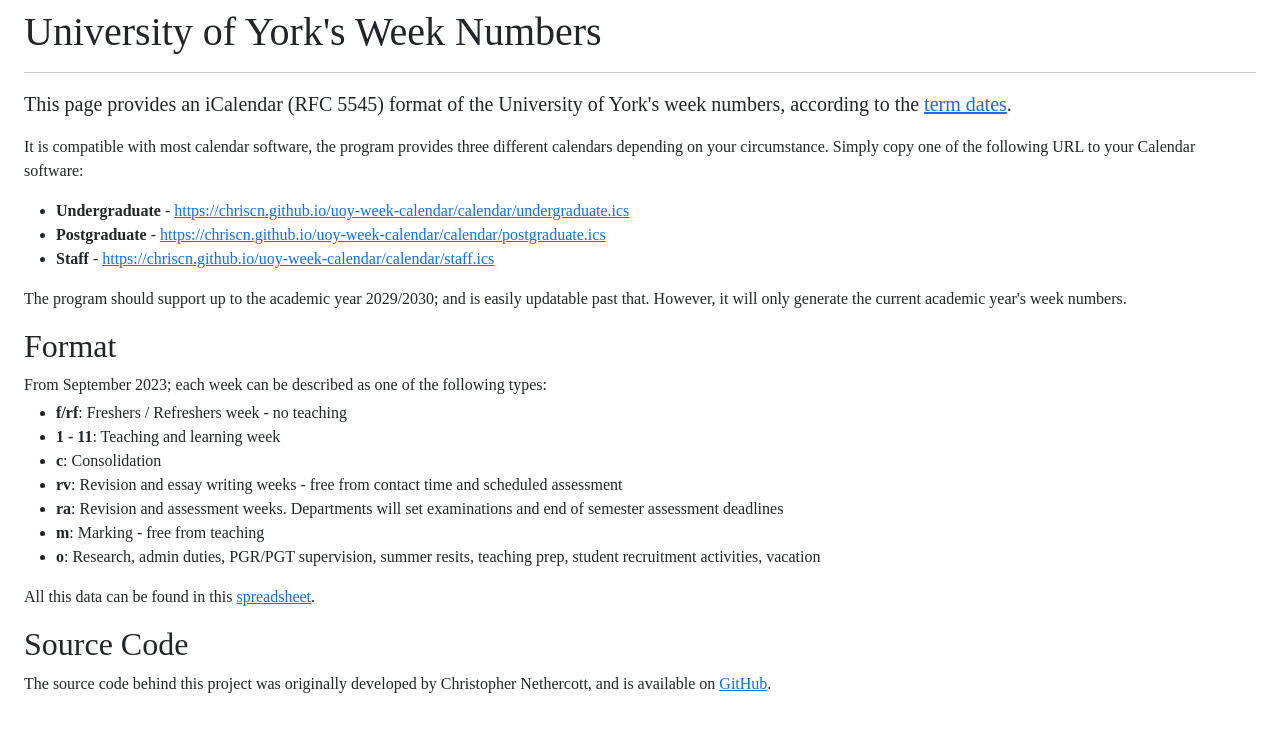
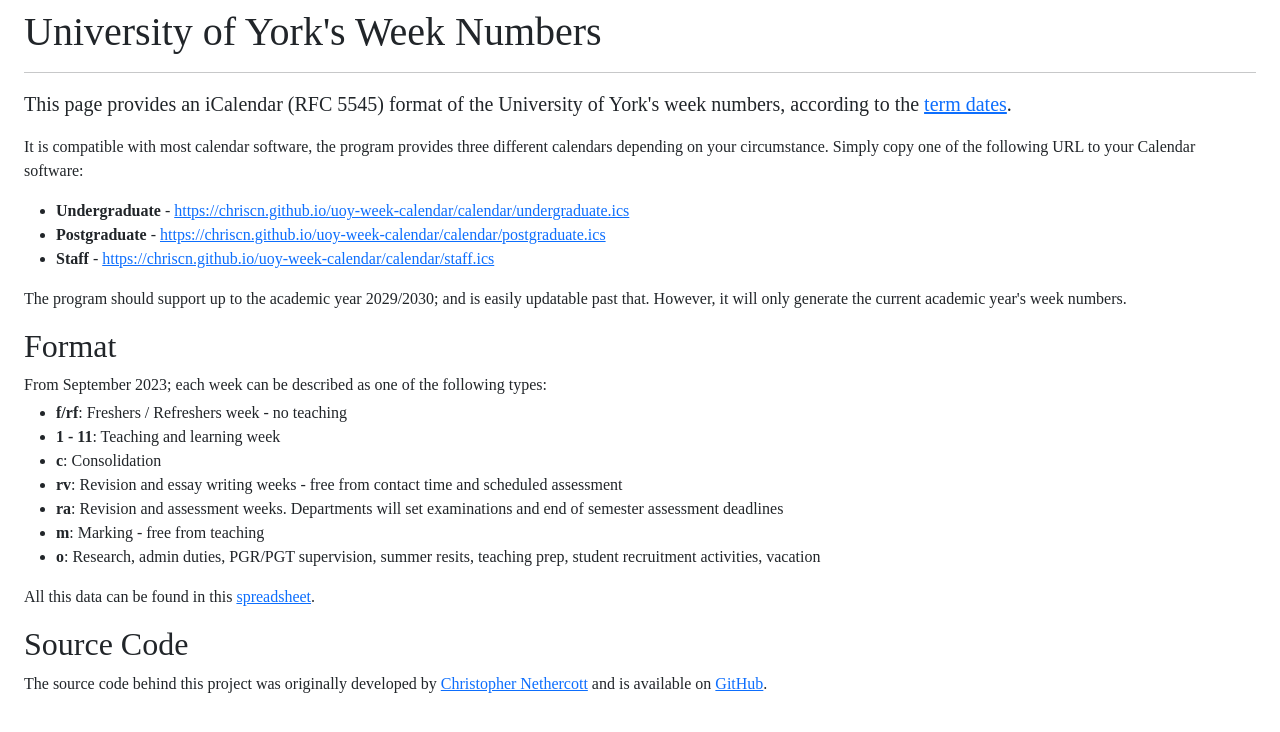
Before and after one commit to markspolakovs/uoy-week-calendar, a website: page src/public/index.html in a window 1280 px wide. Drawn offline with nearby package versions, Linux system fonts and the light colour scheme.

Commit message:
Made name clickable

```diff
--- a/src/public/index.html
+++ b/src/public/index.html
@@ -39,7 +39,7 @@
             </ul>
             <p>All this data can be found in this <a href="https://docs.google.com/spreadsheets/d/1eJh5MMKvYYo0bjGf5IekGv-TGZrouPLa7y55KBcvCPI/edit?usp=sharing" target="_blank">spreadsheet</a>.</p>
             <h2>Source Code</h2>
-            <p>The source code behind this project was originally developed by Christopher Nethercott, and is available on <a href="https://github.com/chriscn/uoy-week-calendar">GitHub</a>.</p>
+            <p>The source code behind this project was originally developed by <a href="https://chrisnethercott.co.uk" target="_blank">Christopher Nethercott</a> and is available on <a href="https://github.com/chriscn/uoy-week-calendar">GitHub</a>.</p>
         </div>
         <script src="https://cdn.jsdelivr.net/npm/bootstrap@5.3.0-alpha1/dist/js/bootstrap.bundle.min.js" integrity="sha384-w76AqPfDkMBDXo30jS1Sgez6pr3x5MlQ1ZAGC+nuZB+EYdgRZgiwxhTBTkF7CXvN" crossorigin="anonymous"></script>
     </body>
```
